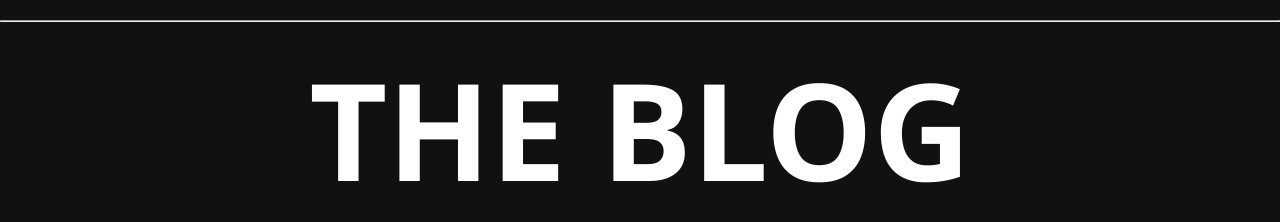
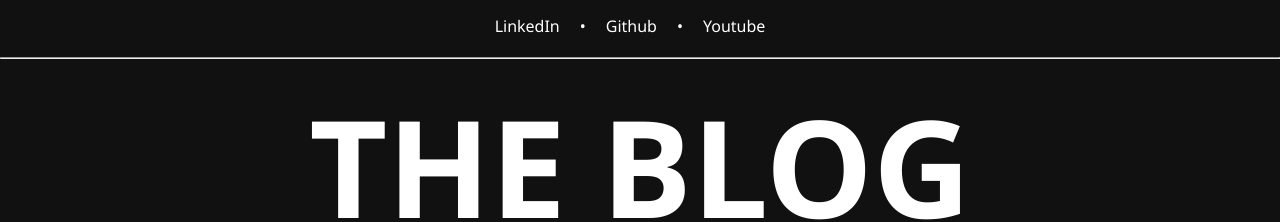
Before and after one commit to MurilloMMartins/decola-tech-2025-angular-blog, an Angular app: page / in a window 1280 px wide. Shown: the top 222 px of the page. Built offline with nearby package versions, Linux system fonts and the light colour scheme.

Commit message:
Created the menu component

```diff
--- a/src/app/components/menu-bar/menu-bar.component.css
+++ b/src/app/components/menu-bar/menu-bar.component.css
@@ -0,0 +1,9 @@
+.container__menu-bar > ul {
+  display: flex;
+  flex-direction: row;
+}
+
+.container__menu-bar > ul > li {
+  margin-right: 20px;
+  list-style: none;
+}
--- a/src/app/components/menu-bar/menu-bar.component.html
+++ b/src/app/components/menu-bar/menu-bar.component.html
@@ -1 +1,9 @@
-<p>menu-bar works!</p>
+<div class="container__menu-bar">
+  <ul>
+    <li><a href="">LinkedIn</a></li>
+    <li><span>•</span></li>
+    <li><a href="">Github</a></li>
+    <li><span>•</span></li>
+    <li><a href="">Youtube</a></li>
+  </ul>
+</div>
--- a/src/app/pages/home/home.component.css
+++ b/src/app/pages/home/home.component.css
@@ -5,3 +5,9 @@
   flex-direction: row;
   justify-content: center;
 }
+
+header {
+  margin-top: 15px;
+  display: flex;
+  justify-content: center;
+}
--- a/src/app/pages/home/home.component.html
+++ b/src/app/pages/home/home.component.html
@@ -1,4 +1,9 @@
+<header>
+  <app-menu-bar></app-menu-bar>
+</header>
+
 <app-menu-title></app-menu-title>
+
 <div class="container__articles">
   <div class="articles__main">
     <app-big-card></app-big-card>
--- a/src/app/pages/home/home.component.ts
+++ b/src/app/pages/home/home.component.ts
@@ -2,10 +2,11 @@ import { Component } from '@angular/core';
 import { MenuTitleComponent } from "../../components/menu-title/menu-title.component";
 import { BigCardComponent } from "../../components/big-card/big-card.component";
 import { SmallCardComponent } from "../../components/small-card/small-card.component";
+import { MenuBarComponent } from "../../components/menu-bar/menu-bar.component";
 
 @Component({
   selector: 'app-home',
-  imports: [MenuTitleComponent, BigCardComponent, SmallCardComponent],
+  imports: [MenuTitleComponent, BigCardComponent, SmallCardComponent, MenuBarComponent],
   templateUrl: './home.component.html',
   styleUrl: './home.component.css'
 })
```
